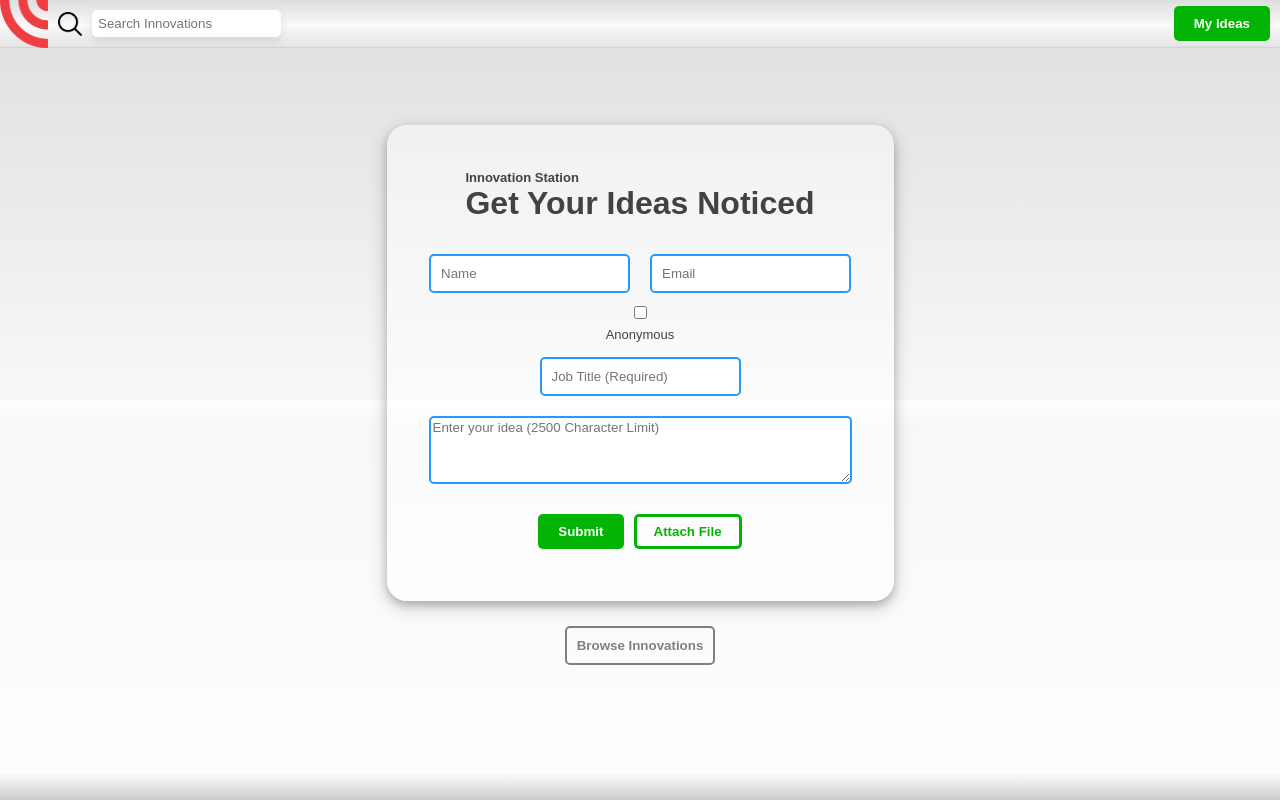
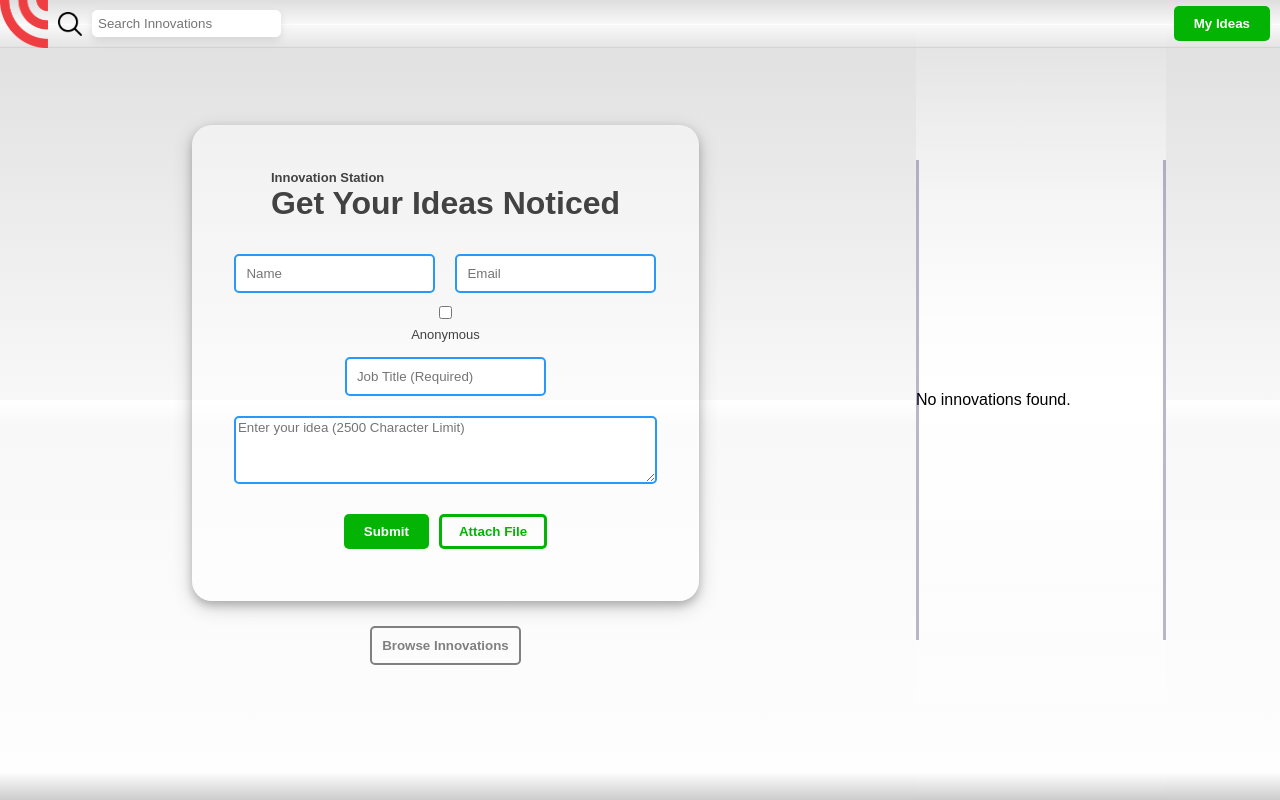
Before and after one commit to Deridealized/Innovation_Station, a React (Create React App) app: page / in a window 1280 px wide. Built offline with nearby package versions, Linux system fonts and the light colour scheme.

Commit message:
Sidebar Done
Working next on Top Innovations

```diff
--- a/src/App.css
+++ b/src/App.css
@@ -5,6 +5,7 @@
   align-items: center;
   flex-direction: column;
   justify-content: center;
+  flex-grow: 1;
 }
 
 .MainForm {
@@ -37,6 +38,54 @@
   grid-template-columns: repeat(3, 10fr);
   gap: 25px;
   word-wrap: break-word;
+}
+
+.container {
+  display: grid;
+  grid-template-columns: 1fr 0.2fr 0.1fr;
+  gap: 25px;
+  word-wrap: break-word;
+}
+
+.sidebar {
+  display: flex;
+  flex-direction: column;
+  justify-content: center;
+  gap: 10px;
+  width: 250px;
+  background: linear-gradient(
+    rgba(242, 242, 242, 0) 0%,
+    rgba(255, 255, 255, 1) 50%,
+    rgba(242, 242, 242, 0) 100%
+  );
+  justify-self: end;
+  position: relative;
+}
+
+.sidebar:before,
+.sidebar:after {
+  content: "";
+  position: absolute;
+  top: 20%;
+  bottom: 20%;
+  width: 3px;
+  background-color: rgba(5, 6, 68, 0.281);
+}
+
+.sidebar:before {
+  left: 0;
+}
+
+.sidebar:after {
+  right: 0;
+}
+
+.sidebar-items {
+  display: flex;
+  flex-direction: column;
+  align-items: center;
+  justify-content: center;
+  gap: 10px;
 }
 
 
@@ -80,7 +129,7 @@
 
 .IdeaBox {
   margin-top: 10px;
-  margin-bottom: 0.1rem;
+  margin-bottom: 10px;
 }
 
 .EmailBox {
@@ -245,6 +294,10 @@
   font-size: small;
 }
 
+.SmallTitle2 {
+  font-size: small;
+}
+
 .link-btn, .del-btn {
   color: grey;
   font-weight: bold;
--- a/src/App.js
+++ b/src/App.js
@@ -11,6 +11,7 @@ import { SubmitButton } from "./components/submitButton";
 import { CheckIcon } from "./components/checkIcon";
 import { TopBar } from "./components/topBar";
 import InnovationList from "./components/innovationList";
+import InnovationSidebar from "./components/innovationSidebar";
 
 //TODO
 // Submit data to a DB
@@ -43,11 +44,12 @@ function App() {
 
   const handleValueChange = (newValue) => {
     setShowSubmissions(newValue);
-  }
+  };
 
   return (
+    <div className="container">
+      <TopBar />
       <div className="App">
-      <TopBar />
         <form className={`MainForm ${submitSuccess ? "success" : ""}`}>
           <header>
             <h3 className="SmallTitle">Innovation Station</h3>
@@ -119,13 +121,21 @@ function App() {
         </form>
 
         {showSubmissions ? (
-        <InnovationList showSubmissions={showSubmissions} onValueChange={handleValueChange} />
+          <InnovationList
+            showSubmissions={showSubmissions}
+            onValueChange={handleValueChange}
+          />
         ) : (
           <button className="link-btn" onClick={() => setShowSubmissions(true)}>
             Browse Innovations
           </button>
         )}
       </div>
+      <div className="sidebar"><InnovationSidebar
+            showSubmissions={showSubmissions}
+            onValueChange={handleValueChange}
+          /></div>
+    </div>
   );
 }
 
--- a/src/components/innovation.jsx
+++ b/src/components/innovation.jsx
@@ -1,13 +1,30 @@
-import React from "react";
+import { hasFormSubmit } from "@testing-library/user-event/dist/utils";
+import React, {useEffect, useState} from "react";
 
 
 export const Innovation = (props) => {
+const [score, setScore] = useState(props.score || 0);
 
+const id = props.id;
 const anonymous = props.anonymous;
 const idea = props.idea;
 const author = props.author;
 const title = props.title;
 const email = props.email;
+const timestamp = new Date(props.timestamp)
+const formattedTime = timestamp.toLocaleTimeString();
+const formattedDate = timestamp.toLocaleDateString();
+
+
+
+  const handleScoreChange = (vote) => {
+    const storedInnovation = JSON.parse(localStorage.getItem(id));
+    if (storedInnovation) {
+      storedInnovation.score += vote;
+      localStorage.setItem(id, JSON.stringify(storedInnovation));
+      setScore(storedInnovation.score);
+    }
+  };
 
 if (anonymous) {
     return (
@@ -19,7 +36,14 @@ if (anonymous) {
             <p className="IdeaBox">
                 {idea}
             </p>
+            <h6 className="EmailBox">
+                Uploaded on {formattedDate} at {formattedTime}
+            </h6>
+            <button className="link-btn" type="button" onClick={() => handleScoreChange(1)}> ↑ </button>
+            <button className="link-btn" type="button" onClick={() => handleScoreChange(-1)}> ↓ </button>
+            {score}
         </div>
+
         </div>
     )
 } else {
@@ -39,6 +63,12 @@ if (anonymous) {
             <p className="IdeaBox">
                 {idea}
             </p>
+            <h6 className="EmailBox">
+                Uploaded on {formattedDate} at {formattedTime}
+            </h6>
+            <button className="link-btn" type="button" onClick={() => handleScoreChange(1)}> ↑ </button>
+            <button className="link-btn" type="button" onClick={() => handleScoreChange(-1)}> ↓ </button>
+            {score}
         </div>
         </div>
     )
--- a/src/components/innovationList.jsx
+++ b/src/components/innovationList.jsx
@@ -1,4 +1,4 @@
-import React, {useState} from "react";
+import React from "react";
 import { Innovation } from "./innovation";
 
 function InnovationList(props) {
@@ -45,11 +45,14 @@ function InnovationList(props) {
             return (
               <Innovation
                 key={key}
+                id={parsedInnovation.id}
                 idea={parsedInnovation.idea}
                 author={parsedInnovation.author}
                 title={parsedInnovation.jobTitle}
                 email={parsedInnovation.email}
                 anonymous={parsedInnovation.anonymous}
+                score={parsedInnovation.score}
+                timestamp={parsedInnovation.timestamp}
                 />
                 );
             } else {
--- /dev/null
+++ b/src/components/innovationSidebar.jsx
@@ -0,0 +1,64 @@
+import React from "react";
+import { Innovation } from "./innovation";
+
+function InnovationSidebar(props) {
+
+  //Local Storage to array
+  const localStorageItems = Object.entries(localStorage);
+
+  //Remove submission index for new array
+  const filteredItems = localStorageItems.filter(
+    (x) => !x.includes("submissionIndex")
+  )
+  .map(([key, value]) => ({
+    key,
+    innovation: JSON.parse(value)
+  }))
+  .sort((a,b) => new Date(b.innovation.timestamp) - new Date(a.innovation.timestamp));
+
+  if (filteredItems.length === 0) {
+    return (
+      <div>
+        No innovations found.
+      </div>
+    );
+  }
+
+  const limitedItems = filteredItems.slice(0, 3);
+
+  return (
+    <div className="sidebar">
+      <form className="MainForm2">
+        <header>
+          <h1 className="SmallTitle2">Latest Innovations</h1>
+        </header>
+
+        <div className="sidebar-items">
+        {limitedItems.map((item) => {
+            const { key, innovation } = item;
+
+            if (innovation) {
+              return (
+                <Innovation
+                  key={key}
+                  id={innovation.id}
+                  idea={innovation.idea}
+                  author={innovation.author}
+                  title={innovation.jobTitle}
+                  email={innovation.email}
+                  anonymous={innovation.anonymous}
+                  score={innovation.score}
+                  timestamp={innovation.timestamp}
+                />
+              );
+            } else {
+              return null;
+            }
+          })}
+        </div>
+      </form>
+    </div>
+  );
+}
+
+export default InnovationSidebar;
--- a/src/components/submitButton.js
+++ b/src/components/submitButton.js
@@ -53,8 +53,9 @@ export const SubmitButton = (props) => {
   };
 
   const submitForm = () => {
+
+    const generateId = () => Math.random().toString(36).substring(2, 18);
     const innovationObj = {};
-    const generateId = () => Math.random().toString(36).substring(2, 18);
 
     verifyName();
     verifyEmail();
@@ -68,13 +69,18 @@ export const SubmitButton = (props) => {
         !isIdeaInvalid &&
         !isJobTitleInvalid
       ) {
+        const innovationId = generateId();
+        innovationObj.id = innovationId;
         innovationObj.author = username;
         innovationObj.email = email;
         innovationObj.idea = idea;
         innovationObj.jobTitle = jobTitle;
         innovationObj.anonymous = isAnonymous;
+        innovationObj.score = 0;
+        innovationObj.timestamp = new Date().toISOString();
 
-        localStorage.setItem(generateId(), JSON.stringify(innovationObj));
+        localStorage.setItem(innovationId, JSON.stringify(innovationObj));
+
 
         //Green overlay
         props.submitSuccessCallback(true);
@@ -82,17 +88,21 @@ export const SubmitButton = (props) => {
           props.submitSuccessCallback(false);
         }, 3000);
       } else {
-        alert("Please enter valid credentials");
+        alert("Please enter valid credentials 1");
       }
     } else {
       if (!isIdeaInvalid) {
+        const innovationId = generateId();
+        innovationObj.id = innovationId;
         innovationObj.author = username;
         innovationObj.email = email;
         innovationObj.idea = idea;
         innovationObj.jobTitle = jobTitle;
         innovationObj.anonymous = isAnonymous;
+        innovationObj.score = 0;
+        innovationObj.timestamp = new Date().toISOString();
 
-        localStorage.setItem(generateId(), JSON.stringify(innovationObj));
+        localStorage.setItem(innovationId, JSON.stringify(innovationObj));
 
         //Green overlay
         props.submitSuccessCallback(true);
@@ -100,7 +110,7 @@ export const SubmitButton = (props) => {
           props.submitSuccessCallback(false);
         }, 3000);
       } else {
-        alert("Please enter valid credentials");
+        alert("Please enter valid credentials 2");
       }
     }
   };
```
Lines whose indentation alone changed are shown as unchanged.
